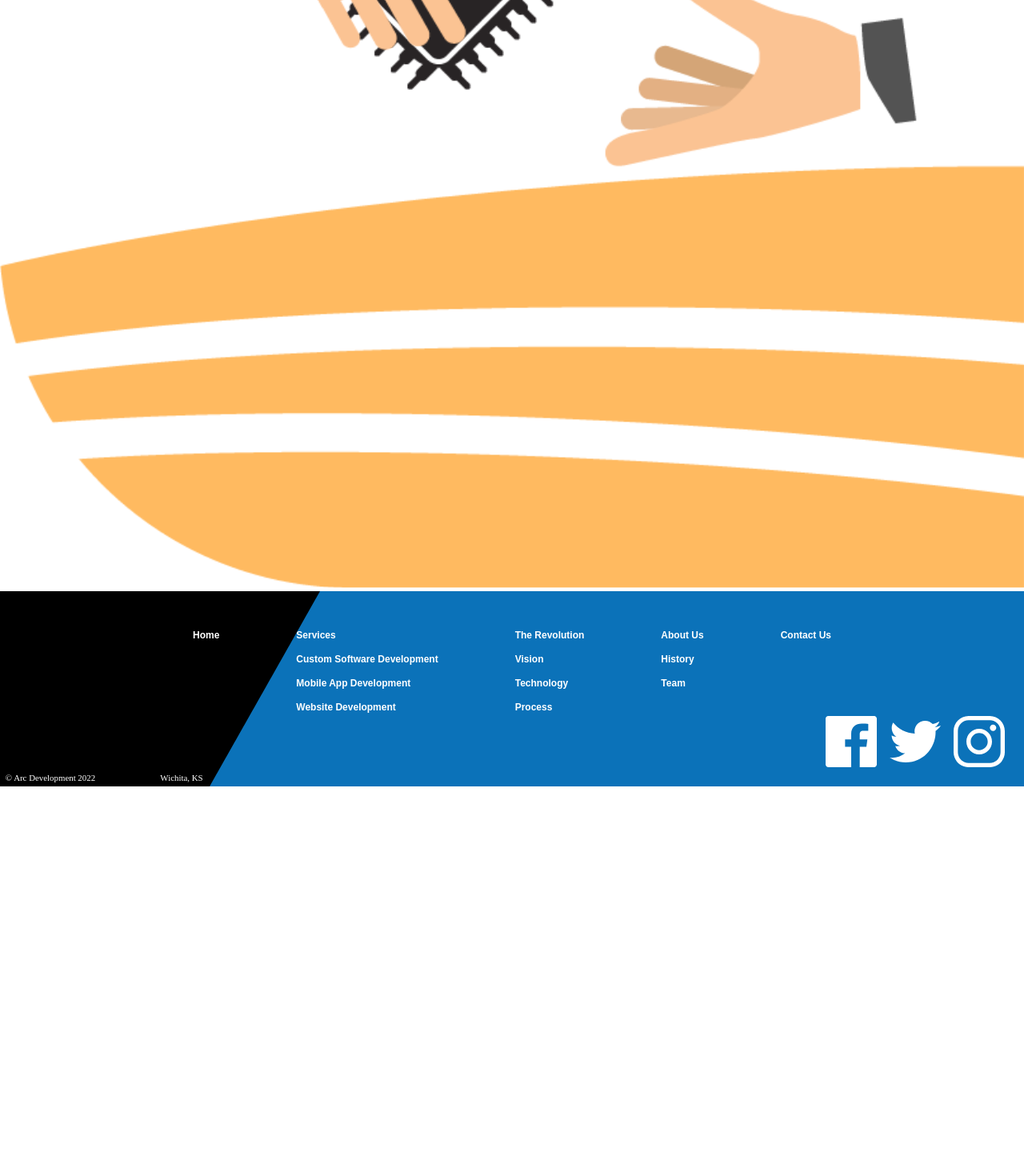
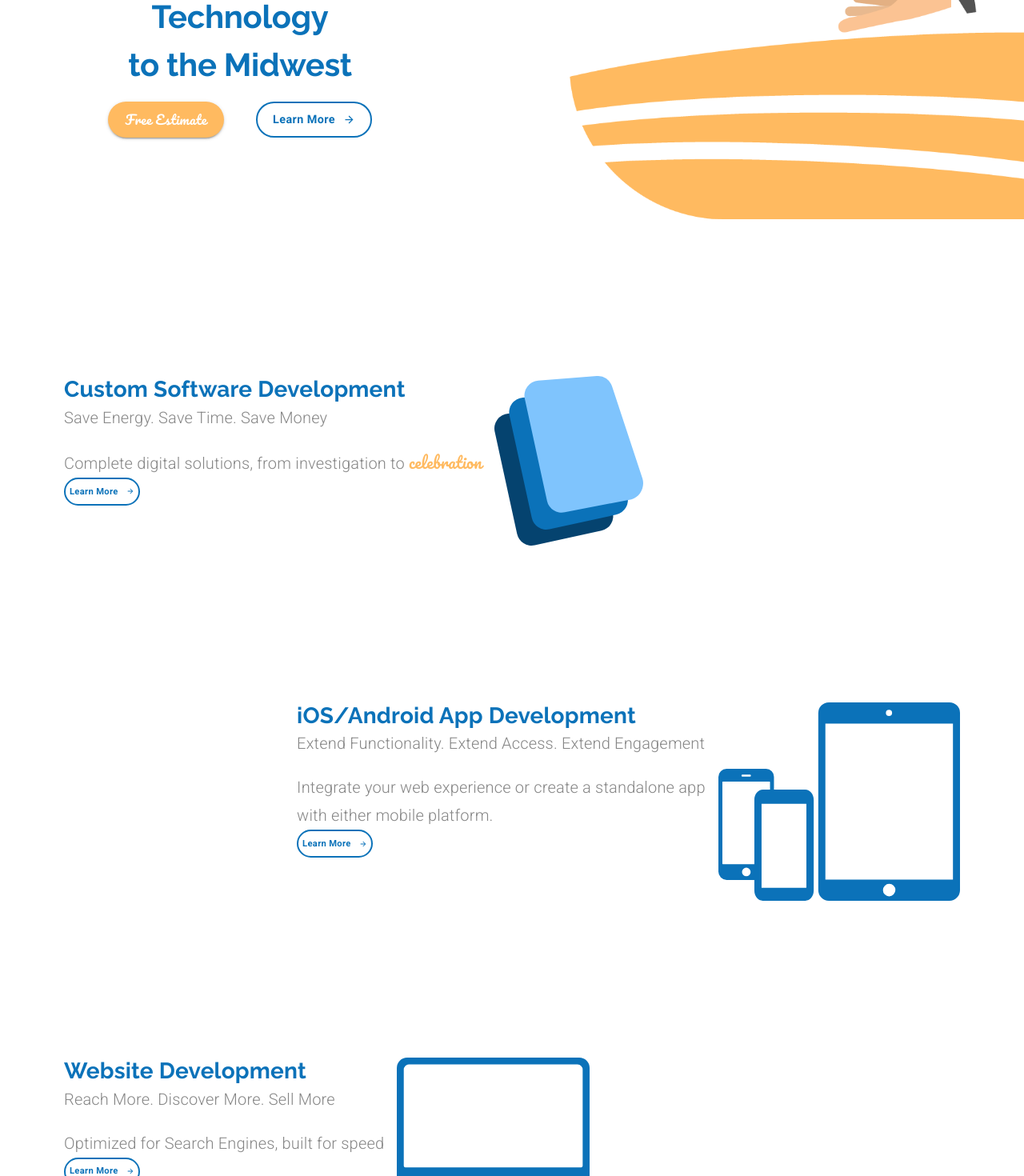
Before and after one commit to SagarM21/material-ui-ArcD, a React (Create React App) app: page / in a window 1280 px wide. Shown: the part 320-1790 px from the top of the page at 80% size. Before the commit the page ends 1303 px from the top, so only its background shows below. Built offline with nearby package versions, Linux system fonts and the light colour scheme.

Commit message:
Hero Block & Services Block - Landing Page

```diff
--- a/src/components/LandingPage.js
+++ b/src/components/LandingPage.js
@@ -1,12 +1,100 @@
-import { makeStyles } from "@material-ui/core";
+import {
+	Button,
+	Grid,
+	makeStyles,
+	Typography,
+	useMediaQuery,
+	useTheme,
+} from "@material-ui/core";
 import React from "react";
 import Lottie from "react-lottie";
 import animationData from "../animations/landinganimation/data";
+import ButtonArrow from "../components/ui/ButtonArrow";
+import customSoftwareIcon from "../assets/Custom Software Icon.svg";
+import mobileAppsIcon from "../assets/mobileIcon.svg";
+import websitesIcon from "../assets/websiteIcon.svg";
 
-const useStyles = makeStyles((theme) => ({}));
+const useStyles = makeStyles((theme) => ({
+	animation: {
+		maxWidth: "50em",
+		minWidth: "21em",
+		marginTop: "2em",
+		marginLeft: "10%",
+		[theme.breakpoints.down("sm")]: {
+			maxWidth: "30em",
+		},
+	},
+	estimateButton: {
+		...theme.typography.estimate,
+		backgroundColor: theme.palette.common.orange,
+		borderRadius: 50,
+		height: 45,
+		width: 145,
+		marginRight: 40,
+		"&:hover": {
+			backgroundColor: theme.palette.secondary.light,
+		},
+	},
+	buttonContainer: {
+		marginTop: "1em",
+	},
+	learnButtonHero: {
+		...theme.typography.learnButton,
+		fontSize: "0.9rem",
+		height: 45,
+		width: 145,
+	},
+	learnButton: {
+		...theme.typography.learnButton,
+		fontSize: "0.7rem",
+		height: 35,
+		padding: 5,
+		[theme.breakpoints.down("xs")]: {
+			marginBottom: "2em",
+		},
+	},
+
+	mainContainer: {
+		marginTop: "5em",
+		[theme.breakpoints.down("md")]: {
+			marginTop: "3em",
+		},
+		[theme.breakpoints.down("xs")]: {
+			marginTop: "2em",
+		},
+	},
+	heroTextContainer: {
+		minWidth: "21.5em",
+		marginLeft: "1em",
+		[theme.breakpoints.down("xs")]: {
+			marginLeft: 0,
+		},
+	},
+	specialText: {
+		fontFamily: "Pacifico",
+		color: theme.palette.common.orange,
+	},
+	subtitle: {
+		marginBottom: "1em",
+	},
+	icon: {
+		marginLeft: "1em",
+		[theme.breakpoints.down("xs")]: {
+			marginLeft: 0,
+		},
+	},
+	serviceContainer: {
+		marginTop: "12em",
+		[theme.breakpoints.down("sm")]: {
+			padding: 25,
+		},
+	},
+}));
 
 export default function LandingPage() {
 	const classes = useStyles();
+	const theme = useTheme();
+	const matchesSM = useMediaQuery(theme.breakpoints.down("xs"));
 
 	const defaultOptions = {
 		loop: true,
@@ -17,5 +105,171 @@ export default function LandingPage() {
 		},
 	};
 
-	return <Lottie options={defaultOptions} height={"100%"} width={"100%"} />;
+	return (
+		<Grid container direction='column' className={classes.mainContainer}>
+			<Grid item>
+				{" "}
+				{/*-----Hero Block-----*/}
+				<Grid container justify='flex-end' alignItems='center' direction='row'>
+					<Grid sm item className={classes.heroTextContainer}>
+						<Typography align='center' variant='h2'>
+							Bringing West Coast Technology
+							<br />
+							to the Midwest
+						</Typography>
+						<Grid
+							container
+							justify='center'
+							className={classes.buttonContainer}
+						>
+							<Grid item>
+								<Button className={classes.estimateButton} variant='contained'>
+									Free Estimate
+								</Button>
+							</Grid>
+							<Grid item>
+								<Button variant='outlined' className={classes.learnButtonHero}>
+									<span style={{ marginRight: 10 }}>Learn More</span>
+									<ButtonArrow
+										height={15}
+										width={15}
+										fill={theme.palette.common.blue}
+									/>
+								</Button>
+							</Grid>
+						</Grid>
+					</Grid>
+					<Grid sm item className={classes.animation}>
+						<Lottie options={defaultOptions} height={"100%"} width={"100%"} />
+					</Grid>
+				</Grid>
+			</Grid>
+			<Grid item>
+				{" "}
+				{/*-----Custom software Block-----*/}
+				<Grid
+					container
+					direction='row'
+					className={classes.serviceContainer}
+					justify={matchesSM ? "center" : undefined}
+				>
+					<Grid
+						item
+						style={{
+							marginLeft: matchesSM ? 0 : "5em",
+							textAlign: matchesSM ? "center" : undefined,
+						}}
+					>
+						<Typography variant='h4'>Custom Software Development</Typography>
+						<Typography variant='subtitle1' className={classes.subtitle}>
+							Save Energy. Save Time. Save Money
+						</Typography>
+						<Typography variant='subtitle1'>
+							Complete digital solutions, from investigation to{" "}
+							<span className={classes.specialText}>celebration</span>
+						</Typography>
+						<Button variant='outlined' className={classes.learnButton}>
+							<span style={{ marginRight: 10 }}>Learn More</span>
+							<ButtonArrow
+								height={10}
+								width={10}
+								fill={theme.palette.common.blue}
+							/>
+						</Button>
+					</Grid>
+					<Grid item>
+						<img
+							className={classes.icon}
+							alt='custom software icon'
+							src={customSoftwareIcon}
+						/>
+					</Grid>
+				</Grid>
+			</Grid>
+
+			<Grid item>
+				{" "}
+				{/*-----iOS/Android Block-----*/}
+				<Grid
+					container
+					direction='row'
+					className={classes.serviceContainer}
+					justify={matchesSM ? "center" : "flex-end"}
+				>
+					<Grid
+						item
+						style={{
+							textAlign: matchesSM ? "center" : undefined,
+						}}
+					>
+						<Typography variant='h4'>iOS/Android App Development</Typography>
+						<Typography variant='subtitle1' className={classes.subtitle}>
+							Extend Functionality. Extend Access. Extend Engagement
+						</Typography>
+						<Typography variant='subtitle1'>
+							Integrate your web experience or create a standalone app{" "}
+							{matchesSM ? null : <br />}with either mobile platform.
+						</Typography>
+						<Button variant='outlined' className={classes.learnButton}>
+							<span style={{ marginRight: 10 }}>Learn More</span>
+							<ButtonArrow
+								height={10}
+								width={10}
+								fill={theme.palette.common.blue}
+							/>
+						</Button>
+					</Grid>
+					<Grid item style={{ marginRight: matchesSM ? 0 : "5em" }}>
+						<img
+							className={classes.icon}
+							alt='mobile phone icon'
+							src={mobileAppsIcon}
+						/>
+					</Grid>
+				</Grid>
+			</Grid>
+
+			<Grid item>
+				{" "}
+				{/*-----Websites Block-----*/}
+				<Grid
+					container
+					direction='row'
+					className={classes.serviceContainer}
+					justify={matchesSM ? "center" : undefined}
+				>
+					<Grid
+						item
+						style={{
+							marginLeft: matchesSM ? 0 : "5em",
+							textAlign: matchesSM ? "center" : undefined,
+						}}
+					>
+						<Typography variant='h4'>Website Development</Typography>
+						<Typography variant='subtitle1' className={classes.subtitle}>
+							Reach More. Discover More. Sell More
+						</Typography>
+						<Typography variant='subtitle1'>
+							Optimized for Search Engines, built for speed
+						</Typography>
+						<Button variant='outlined' className={classes.learnButton}>
+							<span style={{ marginRight: 10 }}>Learn More</span>
+							<ButtonArrow
+								height={10}
+								width={10}
+								fill={theme.palette.common.blue}
+							/>
+						</Button>
+					</Grid>
+					<Grid item>
+						<img
+							className={classes.icon}
+							alt='website icon'
+							src={websitesIcon}
+						/>
+					</Grid>
+				</Grid>
+			</Grid>
+		</Grid>
+	);
 }
--- /dev/null
+++ b/src/components/ui/ButtonArrow.js
@@ -0,0 +1,16 @@
+import React from "react";
+
+export default function ButtonArrow(props) {
+	return (
+		<svg
+			className={props.class}
+			xmlns='http://www.w3.org/2000/svg'
+			width={props.width}
+			height={props.height}
+			fill={props.fill}
+			viewBox='0 0 18 18'
+		>
+			<path d='M9 3L7.94 4.06l4.19 4.19H3v1.5h9.13l-4.19 4.19L9 15l6-6z' />
+		</svg>
+	);
+}
--- a/src/components/ui/Footer.js
+++ b/src/components/ui/Footer.js
@@ -109,7 +109,7 @@ export default function Footer(props) {
 									props.setSelectedIndex(2);
 								}}
 							>
-								Mobile App Development
+								iOS/Android App Development
 							</Grid>
 							<Grid
 								item
--- a/src/components/ui/Header.js
+++ b/src/components/ui/Header.js
@@ -74,6 +74,9 @@ const useStyles = makeStyles((theme) => ({
 		marginLeft: "50px",
 		marginRight: "25px",
 		height: "45px",
+		"&:hover": {
+			backgroundColor: theme.palette.secondary.light,
+		},
 	},
 	menu: {
 		backgroundColor: theme.palette.common.blue,
@@ -160,7 +163,7 @@ const Header = (props) => {
 			selectedIndex: 1,
 		},
 		{
-			name: "Mobile App Development",
+			name: "iOS/Android App Development",
 			link: "/mobileapps",
 			activeIndex: 1,
 			selectedIndex: 2,
--- a/src/components/ui/Theme.js
+++ b/src/components/ui/Theme.js
@@ -2,6 +2,7 @@ import { createTheme } from "@material-ui/core/styles";
 
 const arcBlue = "#0B72B9";
 const arcOrange = "#FFBA60";
+const arcGrey = "#868686";
 const theme = createTheme({
 	palette: {
 		common: {
@@ -28,6 +29,33 @@ const theme = createTheme({
 			textTransform: "none",
 			color: "white",
 		},
+		h2: {
+			fontFamily: "Raleway",
+			fontWeight: 700,
+			fontSize: "2.5rem",
+			color: `${arcBlue}`,
+			lineHeight: 1.5,
+		},
+		h4: {
+			fontFamily: "Raleway",
+			fontWeight: 700,
+			fontSize: "1.75rem",
+			color: `${arcBlue}`,
+		},
+		subtitle1: {
+			fontWeight: 300,
+			fontSize: "1.25rem",
+			color: `${arcGrey}`,
+		},
+		learnButton: {
+			borderColor: `${arcBlue}`,
+			color: `${arcBlue}`,
+			borderWidth: 2,
+			textTransform: "none",
+			borderRadius: 50,
+			fontFamily: "Roboto",
+			fontWeight: "bold",
+		},
 	},
 });
 
```
